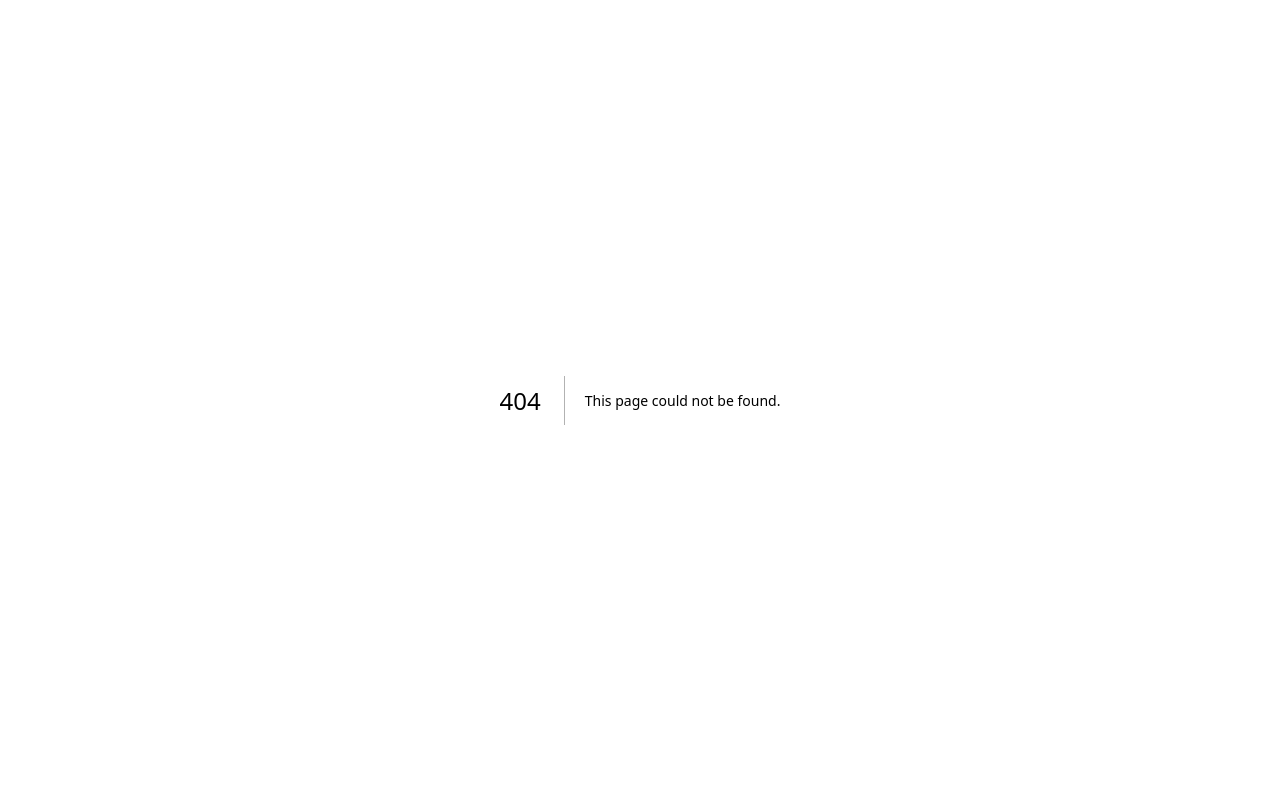
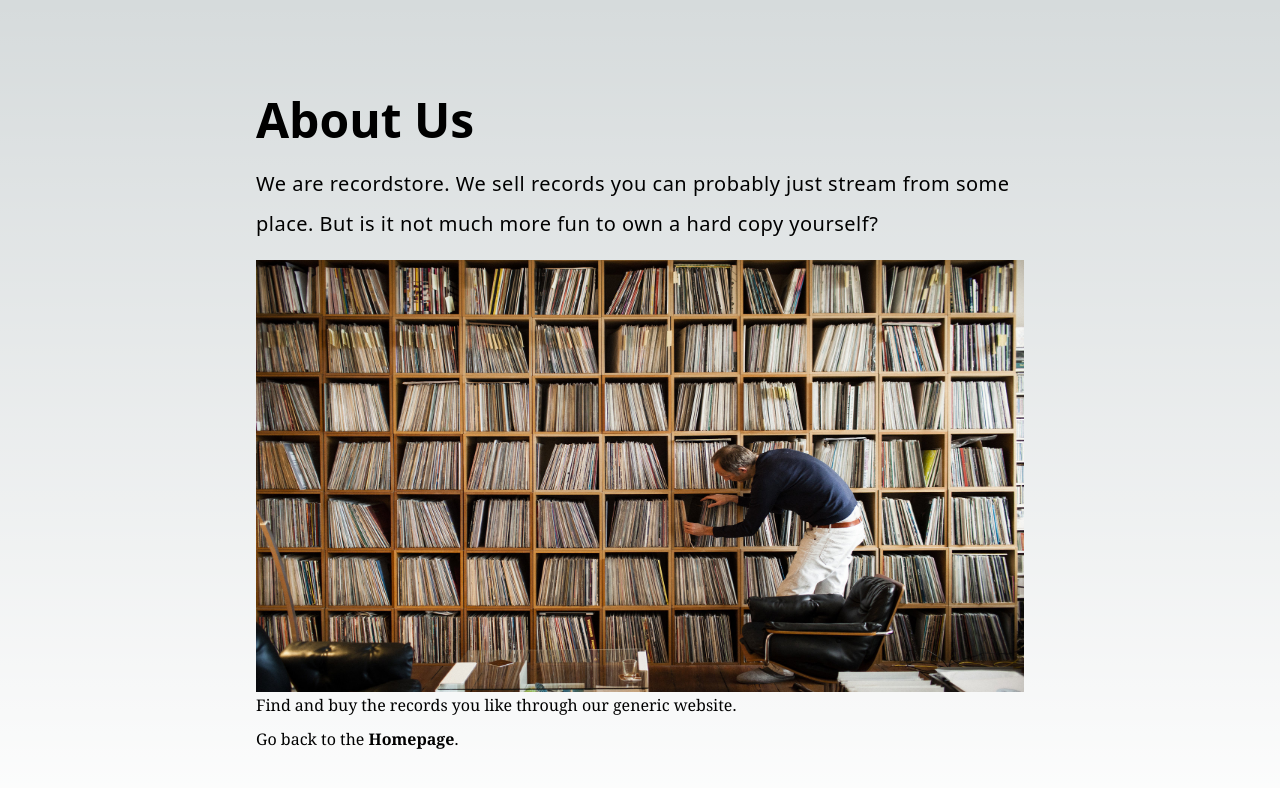
Before and after one commit to TechmongersNL/nextjs-intro-example, a Next.js app: page /about in a window 1280 px wide. Before the commit this address had no page. Shown: the top 788 px of the page. Built offline with nearby package versions, Linux system fonts and the light colour scheme.

Commit message:
feat(Routing): About page with Image

```diff
--- /dev/null
+++ b/app/about/page.tsx
@@ -0,0 +1,53 @@
+import Image from "next/image";
+import Link from "next/link";
+import RecordCollectionImage from "/public/images/record-collection.jpeg";
+
+export const metadata = {
+  title: "About Us",
+  description: "We are recordstore",
+  icons: {
+    icon: "/favicon.ico",
+  },
+};
+
+export default function About() {
+  return (
+    <div className="flex min-h-screen flex-col items-center justify-between p-24">
+      <main>
+        <article className="max-w-3xl font-serif text-base leading-relaxed">
+          <h1 className="font-extrabold text-5xl mb-5 font-sans">About Us</h1>
+
+          <p className="font-sans text-xl leading-loose mb-4 tracking-wide">
+            We are recordstore. We sell records you can probably just stream
+            from some place. But is it not much more fun to own a hard copy
+            yourself?
+          </p>
+
+          <div className="relative aspect-video">
+            <Image
+              alt="A man in white pants searching through a record collection that covers an entire wall."
+              src={RecordCollectionImage}
+              fill
+              placeholder="blur" // <--- this makes the image show blurred while it's loading
+            />
+          </div>
+
+          <p className="mb-2">
+            Find and buy the records you like through our generic website.
+          </p>
+
+          <p className="mb-2">
+            Go back to the{" "}
+            <Link
+              className="font-semibold pointer-events-auto hover:underline"
+              href="/"
+            >
+              Homepage
+            </Link>
+            .
+          </p>
+        </article>
+      </main>
+    </div>
+  );
+}
```
Also changed, not shown: public/images/record-collection.jpeg (added).
